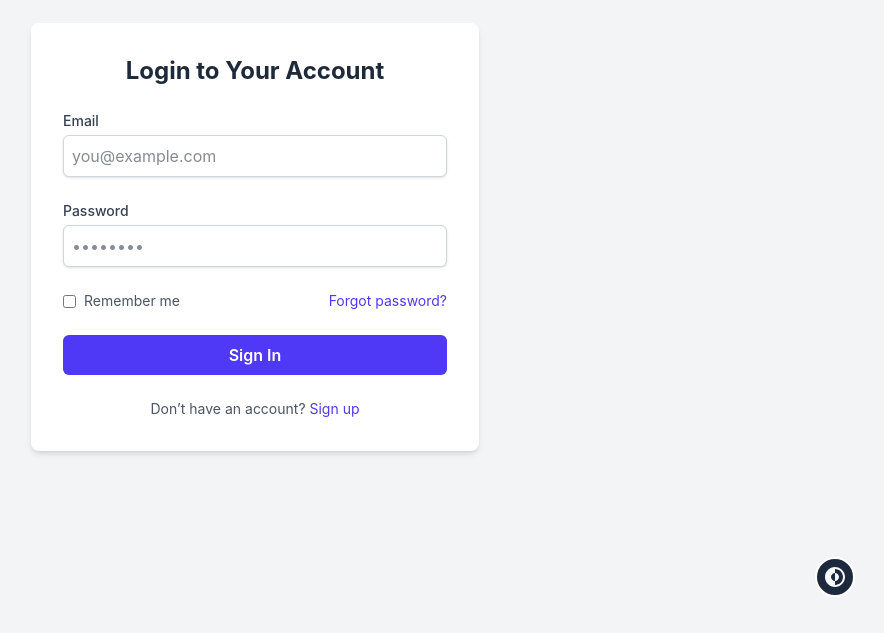
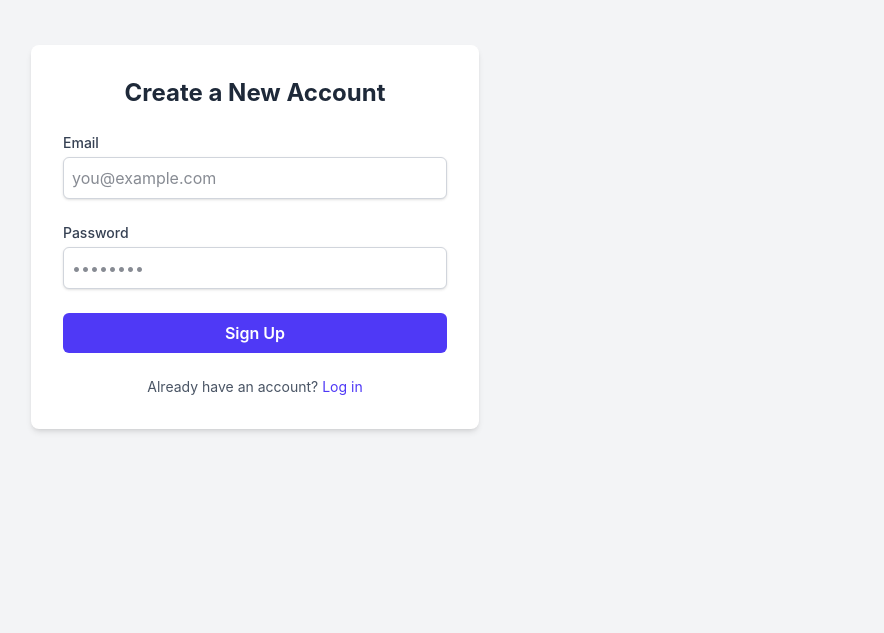
Before and after one commit to Mohammad-Imran01/frontend, a React (Vite) app: page /signup in a window 1280 px wide. Shown: the part 163-796 px from the top of the page, without its empty margins (385-1269 px from the left). Built offline with nearby package versions, Linux system fonts and the light colour scheme; a web font is replaced by a local one.

Commit message:
feat: implement routing with react-router-dom and add signup functionality

```diff
--- a/package.json
+++ b/package.json
@@ -17,6 +17,7 @@
     "react": "^19.0.0",
     "react-dom": "^19.0.0",
     "react-icons": "^5.5.0",
+    "react-router-dom": "^7.6.1",
     "tailwind-config": "^0.1.2",
     "tailwindcss": "^4.1.5"
   },
--- a/src/App.jsx
+++ b/src/App.jsx
@@ -1,52 +1,46 @@
-import React, { useState } from "react";
-import AppContainer from "./sections/AppContainer";
-import Login from "./components/Login";
-
-const FloatingActionButton = () => {
-  return (
-    <div
-      onClick={() => {
-        document.documentElement.classList.toggle("dark");
-      }}
-      className="duration-100 active:scale-95 flexCenter h-10 w-10 rounded-full bg-slate-800 text-slate-50 border-2 border-white z-10 fixed bottom-2 right-2 md:right-10 md:bottom-10 cursor-pointer"
-    >
-      <svg
-        xmlns="http://www.w3.org/2000/svg"
-        width="24"
-        height="24"
-        viewBox="0 0 24 24"
-        fill="currentColor"
-        className="h-6 w-6"
-      >
-        <path d="M12 16C14.2091 16 16 14.2091 16 12C16 9.79086 14.2091 8 12 8V16Z" />
-        <path
-          fillRule="evenodd"
-          clipRule="evenodd"
-          d="M12 2C6.47715 2 2 6.47715 2 12C2 17.5228 6.47715 22 12 22C17.5228 22 22 17.5228 22 12C22 6.47715 17.5228 2 12 2ZM12 4V8C9.79086 8 8 9.79086 8 12C8 14.2091 9.79086 16 12 16V20C16.4183 20 20 16.4183 20 12C20 7.58172 16.4183 4 12 4Z"
-        />
-      </svg>
-    </div>
-  );
-};
+import { useState } from "react";
+import { BrowserRouter, Routes, Route, Navigate } from "react-router-dom";
+import routes from "./constants/routes";
+import ThemeButton from "./components/ThemeButton";
 
 const App = () => {
   const [loggedIn, setLoggedIn] = useState(false);
 
   return (
-    <>
-      {loggedIn ? (
-        <>
-          <AppContainer />
-        </>
-      ) : (
-        <Login
-          loginHandler={(val) => {
-            setLoggedIn(val);
-          }}
-        />
-      )}
-      <FloatingActionButton />
-    </>
+    <BrowserRouter>
+      <ThemeButton />
+
+      <Routes>
+        {routes.map(
+          ({ path, component: Component, protected: isProtected }) => (
+            <Route
+              key={path}
+              path={path}
+              element={
+                isProtected ? (
+                  loggedIn ? (
+                    <Component />
+                  ) : (
+                    <Navigate to="/login" replace />
+                  )
+                ) : path === "/login" || path === "/signup" ? (
+                  loggedIn ? (
+                    <Navigate to="/" replace />
+                  ) : (
+                    <Component loginHandler={setLoggedIn} />
+                  )
+                ) : (
+                  <Component />
+                )
+              }
+            />
+          )
+        )}
+
+        {/* Redirect all unknown paths to Home */}
+        <Route path="*" element={<Navigate to="/" replace />} />
+      </Routes>
+    </BrowserRouter>
   );
 };
 
--- /dev/null
+++ b/src/components/PageNotFound.jsx
@@ -0,0 +1,14 @@
+import { Link } from "react-router-dom";
+
+const PageNotFound = () => {
+  return (
+    <div className="w-full h-full text-3xl flex justify-center items-center">
+      <h1>PageNotFound</h1>
+      <Link to="/">
+        <button>Home</button>
+      </Link>
+    </div>
+  );
+};
+
+export default PageNotFound;
--- /dev/null
+++ b/src/components/Signup.jsx
@@ -0,0 +1,108 @@
+import React, { useState } from "react";
+import axios from "axios";
+
+const Signup = ({ onSignupSuccess }) => {
+  const [email, setEmail] = useState("");
+  const [password, setPassword] = useState("");
+  const [signupError, setSignupError] = useState("");
+  const [signupSuccess, setSignupSuccess] = useState("");
+
+  const handleSignupSubmit = async (ev) => {
+    ev.preventDefault();
+    setSignupError("");
+    setSignupSuccess("");
+
+    try {
+      const response = await axios.post("http://localhost:5000/api/signup", {
+        email,
+        password,
+      });
+
+      if (response.data.success) {
+        setSignupSuccess("Account created successfully. Please log in.");
+        onSignupSuccess(); // could redirect or switch back to login
+      } else {
+        setSignupError(response.data.message || "Signup failed");
+      }
+    } catch (err) {
+      console.error("Signup error:", err);
+      setSignupError("Something went wrong. Please try again.");
+    }
+  };
+
+  return (
+    <section className="min-h-screen flex items-center justify-center bg-gray-100 dark:bg-gray-900">
+      <div className="w-full max-w-md bg-white dark:bg-gray-800 rounded-lg shadow-md p-8">
+        <h2 className="text-2xl font-bold text-center text-gray-800 dark:text-white mb-6">
+          Create a New Account
+        </h2>
+
+        {signupError && (
+          <div className="mb-4 border-2 border-red-400 bg-red-200 text-stone-900 rounded-lg py-2 px-2">
+            {signupError}
+          </div>
+        )}
+        {signupSuccess && (
+          <div className="mb-4 border-2 border-green-400 bg-green-200 text-stone-900 rounded-lg py-2 px-2">
+            {signupSuccess}
+          </div>
+        )}
+
+        <form className="space-y-6" onSubmit={handleSignupSubmit}>
+          <div>
+            <label
+              htmlFor="signup-email"
+              className="block text-sm font-medium text-gray-700 dark:text-gray-300"
+            >
+              Email
+            </label>
+            <input
+              type="email"
+              id="signup-email"
+              required
+              className="mt-1 block w-full rounded-md border border-gray-300 dark:border-gray-600 bg-white dark:bg-gray-700 text-gray-900 dark:text-white shadow-sm focus:ring-indigo-500 focus:border-indigo-500 p-2"
+              onChange={(e) => setEmail(e.target.value)}
+              value={email}
+              placeholder="you@example.com"
+            />
+          </div>
+          <div>
+            <label
+              htmlFor="signup-password"
+              className="block text-sm font-medium text-gray-700 dark:text-gray-300"
+            >
+              Password
+            </label>
+            <input
+              type="password"
+              id="signup-password"
+              required
+              className="mt-1 block w-full rounded-md border border-gray-300 dark:border-gray-600 bg-white dark:bg-gray-700 text-gray-900 dark:text-white shadow-sm focus:ring-indigo-500 focus:border-indigo-500 p-2"
+              onChange={(e) => setPassword(e.target.value)}
+              value={password}
+              placeholder="••••••••"
+            />
+          </div>
+          <button
+            type="submit"
+            className="w-full bg-indigo-600 hover:bg-indigo-700 text-white font-semibold py-2 px-4 rounded-md transition duration-300"
+          >
+            Sign Up
+          </button>
+        </form>
+        <p className="mt-6 text-center text-sm text-gray-600 dark:text-gray-400">
+          Already have an account?{" "}
+          <a
+            href="#"
+            onClick={onSignupSuccess}
+            className="text-indigo-600 hover:underline dark:text-indigo-400"
+          >
+            Log in
+          </a>
+        </p>
+      </div>
+    </section>
+  );
+};
+
+export default Signup;
--- /dev/null
+++ b/src/components/ThemeButton.jsx
@@ -0,0 +1,31 @@
+import React from "react";
+
+const ThemeButton = () => {
+  return (
+    <div
+      onClick={() => {
+        document.documentElement.classList.toggle("dark");
+      }}
+      className="duration-100 active:scale-95 flexCenter h-10 w-10 rounded-full bg-slate-800 text-slate-50 border-2 border-white z-10 fixed bottom-2 right-2 md:right-10 md:bottom-10 cursor-pointer"
+    >
+      <svg
+        xmlns="http://www.w3.org/2000/svg"
+        width="24"
+        height="24"
+        viewBox="0 0 24 24"
+        fill="currentColor"
+        className="h-6 w-6"
+      >
+        <path d="M12 16C14.2091 16 16 14.2091 16 12C16 9.79086 14.2091 8 12 8V16Z" />
+        <path
+          fillRule="evenodd"
+          clipRule="evenodd"
+          d="M12 2C6.47715 2 2 6.47715 2 12C2 17.5228 6.47715 22 12 22C17.5228 22 22 17.5228 22 12C22 6.47715 17.5228 2 12 2ZM12 4V8C9.79086 8 8 9.79086 8 12C8 14.2091 9.79086 16 12 16V20C16.4183 20 20 16.4183 20 12C20 7.58172 16.4183 4 12 4Z"
+        />
+      </svg>
+    </div>
+  );
+};
+
+
+export default ThemeButton;
--- /dev/null
+++ b/src/constants/routes.js
@@ -0,0 +1,24 @@
+import Login from "../components/Login";
+import Signup from "../components/Signup";
+import PageNotFound from "../components/PageNotFound";
+import AppContainer from "../sections/AppContainer";
+import { createBrowserRouter } from "react-router-dom";
+
+const routes = createBrowserRouter([
+    {
+        path: "/", element: <AppContainer />
+    },
+    {
+        path: "/login", element: <Login />
+    },
+    {
+        path: "/signup", element: <Signup />
+
+    },
+    {
+        path: "*", element: <PageNotFound />
+
+    },
+])
+
+export default routes;
--- a/src/main.jsx
+++ b/src/main.jsx
@@ -1,11 +1,38 @@
-import { StrictMode } from 'react'
-import { createRoot } from 'react-dom/client'
-import './index.css'
-import App from './App.jsx'
+// src/main.jsx or src/index.jsx
+import { StrictMode } from "react";
+import { createRoot } from "react-dom/client";
+import { RouterProvider, createBrowserRouter } from "react-router-dom";
+import "./index.css";
 
+// Import required components
+import AppContainer from "./sections/AppContainer";
+import Login from "./components/Login";
+import Signup from "./components/Signup";
+import PageNotFound from "./components/PageNotFound";
 
-createRoot(document.getElementById('root')).render(
+// Define routes
+const routes = createBrowserRouter([
+  {
+    path: "/",
+    element: <AppContainer />,
+  },
+  {
+    path: "/login",
+    element: <Login />,
+  },
+  {
+    path: "/signup",
+    element: <Signup />,
+  },
+  {
+    path: "*",
+    element: <PageNotFound />,
+  },
+]);
+
+// Mount app
+createRoot(document.getElementById("root")).render(
   <StrictMode>
-    <App />
-  </StrictMode>,
-)
+    <RouterProvider router={routes} />
+  </StrictMode>
+);
```
Also changed, not shown: 1 other file (tests, documents, lock files or other folders).
